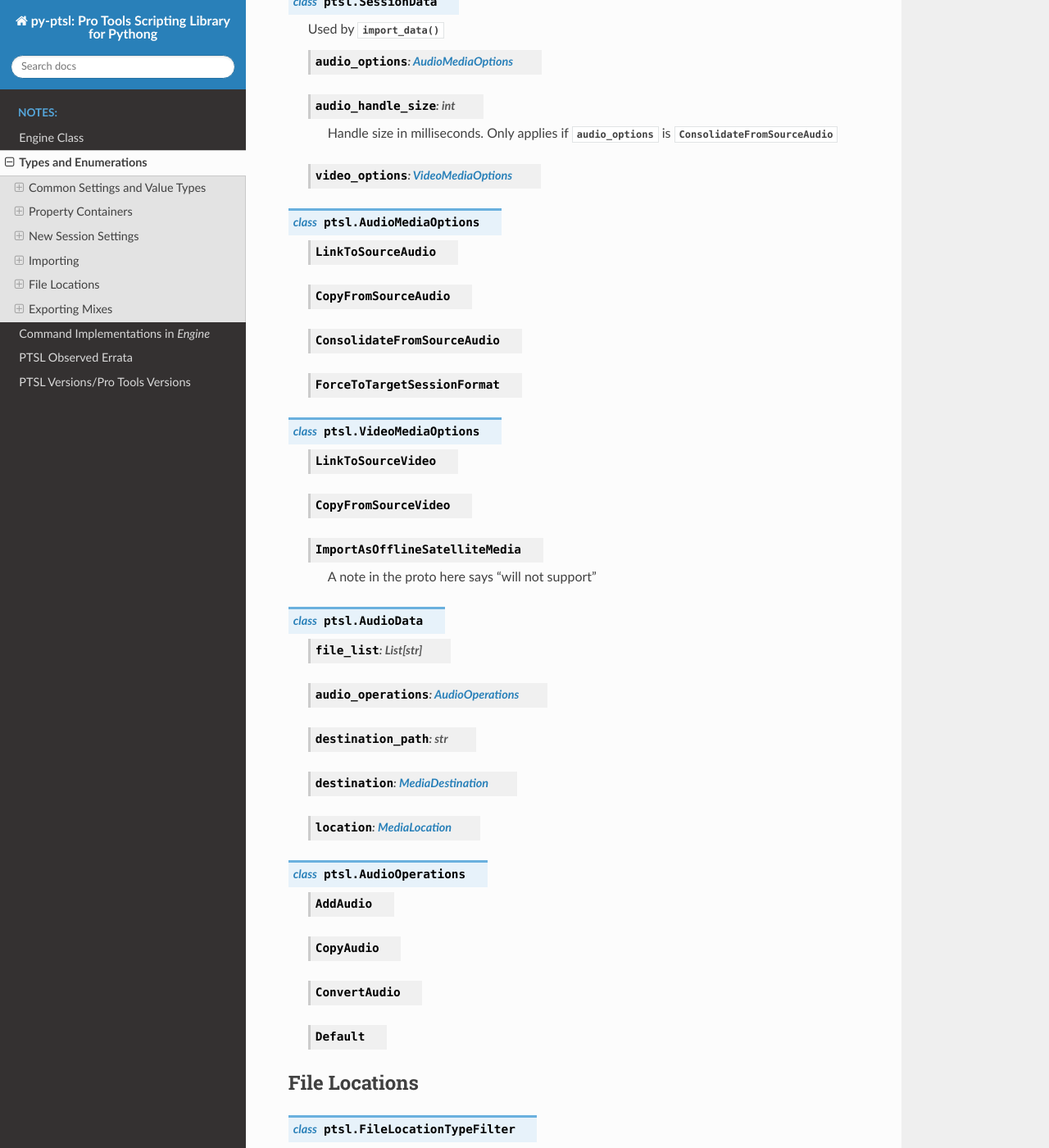
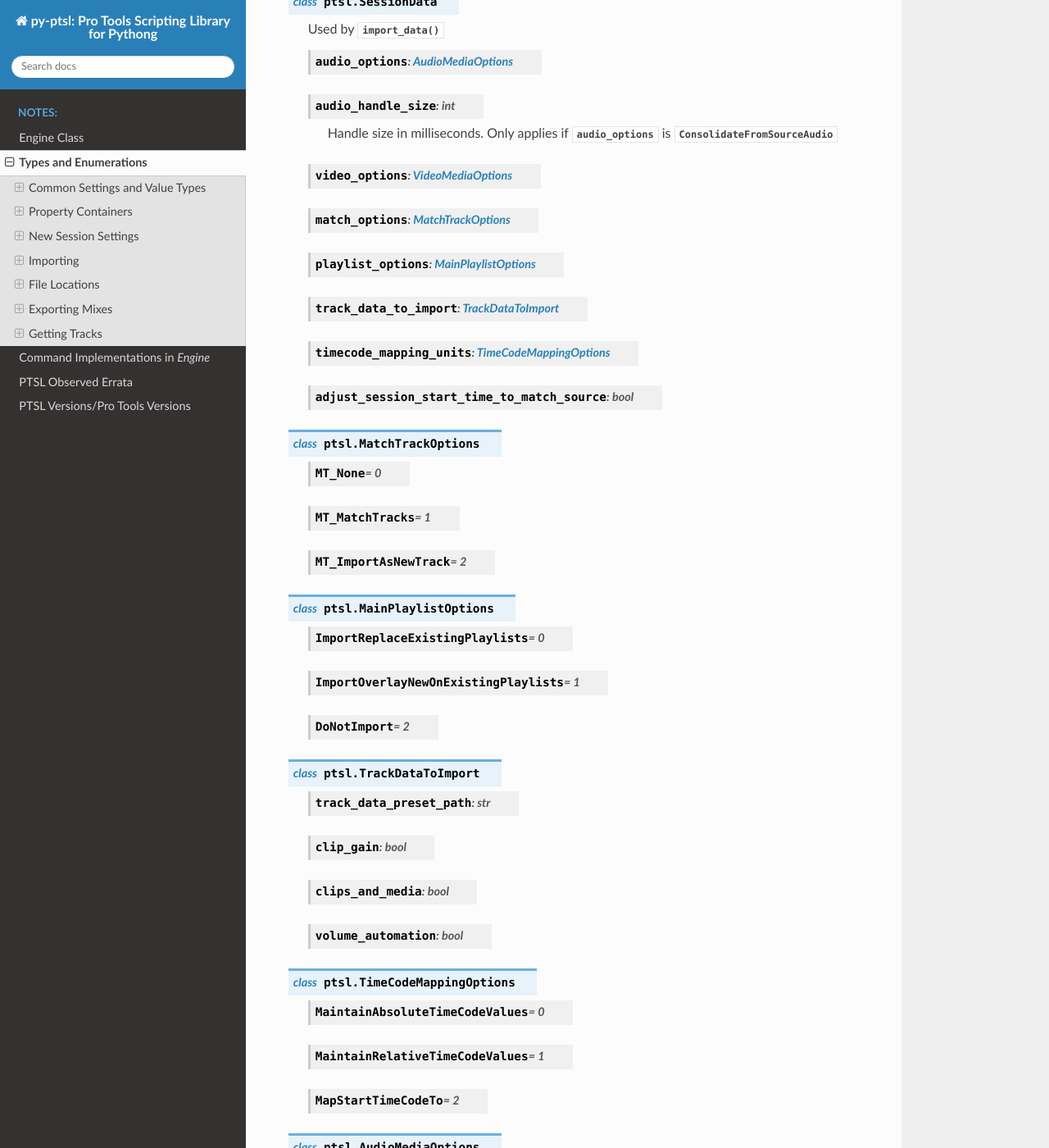
Before and after one commit to iluvcapra/py-ptsl, a Sphinx documentation site: the page built from doc/source/types.rst, in a window 1280 px wide and 1400 px high, scrolled down 4218 px. Shown: the whole window at 82% size. Built offline with Sphinx 7.4.7 and the Read the Docs theme 2.0.0, drawn with Linux system fonts in a browser that asks for light colours; some of the changed text lies outside the part shown.

Commit message:
Types doc

```diff
--- a/doc/source/types.rst
+++ b/doc/source/types.rst
@@ -179,6 +179,63 @@ Importing
     .. attribute:: video_options
         :type: VideoMediaOptions
 
+    .. attribute:: match_options
+        :type: MatchTrackOptions
+
+    .. attribute:: playlist_options
+        :type: MainPlaylistOptions
+
+    .. attribute:: track_data_to_import
+        :type: TrackDataToImport
+
+    .. attribute:: timecode_mapping_units
+        :type: TimeCodeMappingOptions
+
+    .. attribute:: adjust_session_start_time_to_match_source
+        :type: bool
+
+
+.. class:: MatchTrackOptions
+
+	.. attribute:: MT_None
+		:value: 0
+	.. attribute:: MT_MatchTracks
+		:value: 1
+	.. attribute:: MT_ImportAsNewTrack
+		:value: 2
+
+
+.. class:: MainPlaylistOptions
+
+	.. attribute:: ImportReplaceExistingPlaylists
+		:value: 0
+	.. attribute:: ImportOverlayNewOnExistingPlaylists
+		:value: 1
+	.. attribute:: DoNotImport
+		:value: 2
+
+
+.. class:: TrackDataToImport
+
+	.. attribute:: track_data_preset_path
+		:type: str
+	.. attribute:: clip_gain
+		:type: bool
+	.. attribute:: clips_and_media
+		:type: bool
+	.. attribute:: volume_automation
+		:type: bool
+
+
+.. class:: TimeCodeMappingOptions
+
+	.. attribute:: MaintainAbsoluteTimeCodeValues
+		:value: 0
+	.. attribute:: MaintainRelativeTimeCodeValues
+		:value: 1
+	.. attribute:: MapStartTimeCodeTo
+		:value: 2
+
 
 .. py:class:: AudioMediaOptions
 
@@ -236,24 +293,32 @@ File Locations
     Defines a set of predicates for use with the :py:meth:`~ptsl.Engine.get_file_location`
     method.
 
-    .. attribute:: All_Files
-    .. attribute:: OnTimeline_Files
-    .. attribute:: NotOnTimeline_Files
-    .. attribute:: Online_File
-    .. attribute:: Offline_Files
-    .. attribute:: Audio_Files
-    .. attribute:: Video_Files
-    .. attribute:: Rendered_Files
-
-    .. attribute:: SelecteClipsTimeline
-    .. attribute:: SelectedClipsClipsList
+	.. attribute:: All_Files
+		:value: 0
+	.. attribute:: OnTimeline_Files
+		:value: 1
+	.. attribute:: NotOnTimeline_Files
+		:value: 2
+	.. attribute:: Online_Files
+		:value: 3
+	.. attribute:: Offline_Files
+		:value: 4
+	.. attribute:: Audio_Files
+		:value: 5
+	.. attribute:: Video_Files
+		:value: 6
+	.. attribute:: Rendered_Files
+		:value: 7
+	.. attribute:: SelectedClipsTimeline
+		:value: 101
+	.. attribute:: SelectedClipsClipsList
+		:value: 102
 
 
 .. class:: FileLocation
 
     .. attribute:: path
         :type: str
-
     .. attribute:: info
         :type: FileLocationInfo
 
@@ -319,19 +384,14 @@ Exporting Mixes
 
     .. attribute:: compression_type
         :type: CompressionType
-
     .. attribute:: export_format
         :type: ExportFormat
-
     .. attribute:: bit_depth
         :type: BitDepth
-
     .. attribute:: sample_rate
         :type: SampleRate
-
     .. attribute:: pad_to_frame_boundary
         :type: TripleBool
-
     .. attribute:: delivery_format
         :type: EM_DeliveryFormat
 
@@ -410,21 +470,115 @@ Exporting Mixes
 	.. attribute:: VE_Transcode
 		:value: 2
 
+
 .. class:: EM_ImportOptions
 
     .. attribute:: import_destination
         :type: MediaDestination
-
     .. attribute:: import_location
         :type: MediaLocation
-
-
 
 
 .. class:: EM_CodecInfo
 
     .. attribute:: codec_name
         :type: str
-
     .. attribute:: property_list
         :type: List[PropertyContainer]
+
+Getting Tracks
+--------------
+
+.. class:: TrackAttributes
+
+    A list of these objects are returned by :py:meth:`~ptsl.Engine.track_list`.
+
+	.. attribute:: is_inactive
+		:type: TrackAttributeState
+	.. attribute:: is_hidden
+		:type: TrackAttributeState
+	.. attribute:: is_selected
+		:type: TrackAttributeState
+	.. attribute:: contains_clips
+		:type: bool
+	.. attribute:: contains_automation
+		:type: bool
+	.. attribute:: is_soloed
+		:type: bool
+	.. attribute:: is_record_enabled
+		:type: bool
+	.. attribute:: is_input_monitoring_on
+		:type: TrackAttributeState
+	.. attribute:: is_smart_dsp_on
+		:type: bool
+	.. attribute:: is_locked
+		:type: bool
+	.. attribute:: is_muted
+		:type: bool
+	.. attribute:: is_frozen
+		:type: bool
+	.. attribute:: is_open
+		:type: bool
+	.. attribute:: is_online
+		:type: bool
+
+
+.. class:: TrackAttributeState
+
+	.. attribute:: None
+		:value: 0
+	.. attribute:: SetExplicitly
+		:value: 1
+	.. attribute:: SetImplicitly
+		:value: 2
+	.. attribute:: SetExplicitlyAndImplicitly
+		:value: 3
+
+
+.. class:: TrackListInvertibleFilter
+
+    A list of these objects is used as arguments to
+    :py:meth:`~ptsl.Engine.track_list` as predicates
+    for a track search.
+
+	.. attribute:: filter
+		:type: TrackListFilter
+	.. attribute:: is_inverted
+		:type: bool
+
+.. class:: TrackListFilter
+
+	.. attribute:: All
+		:value: 0
+	.. attribute:: Selected
+		:value: 1
+	.. attribute:: SelectedExplicitly
+		:value: 2
+	.. attribute:: SelectedImplicitly
+		:value: 3
+	.. attribute:: WithClipsOnMainPlaylist
+		:value: 4
+	.. attribute:: WithAutomationOnMainPlaylist
+		:value: 5
+	.. attribute:: Inactive
+		:value: 6
+	.. attribute:: InactiveExplicitly
+		:value: 7
+	.. attribute:: InactiveImplicitly
+		:value: 8
+	.. attribute:: Hidden
+		:value: 9
+	.. attribute:: HiddenExplicitly
+		:value: 10
+	.. attribute:: HiddenImplicitly
+		:value: 11
+	.. attribute:: Locked
+		:value: 12
+	.. attribute:: Muted
+		:value: 13
+	.. attribute:: Frozen
+		:value: 14
+	.. attribute:: Open
+		:value: 15
+	.. attribute:: Online
+		:value: 16
```
